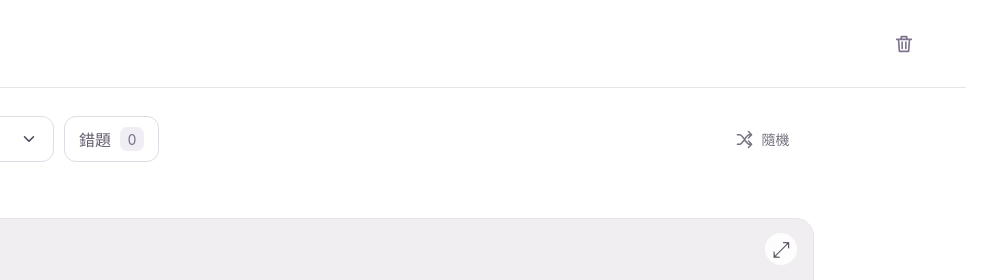
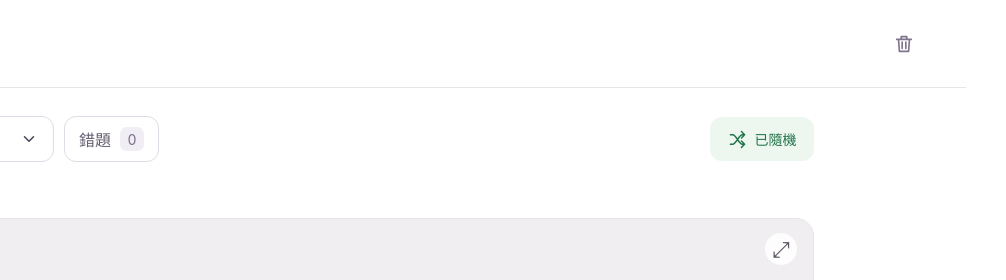
Before and after one commit to jedieason/pathology-micro, a website with bundled scripts: page index.html in a window 1280 px wide. Both pictures are taken after a click on the button "隨機". Shown: the top 280 px of the page, 274-1280 px from the left. Built offline with nearby package versions, Linux system fonts and the light colour scheme.

Commit message:
Toggle random ordering and restore original sequence

```diff
--- a/assets/app.js
+++ b/assets/app.js
@@ -105,20 +105,20 @@ lessonMenu.addEventListener('keydown',e=>{
 document.addEventListener('click',e=>{if(!e.target.closest('.lesson-picker'))closeLessonMenu();});
 document.addEventListener('focusin',e=>{if(!e.target.closest('.lesson-picker'))closeLessonMenu();});
 $('#wrong-only').onclick=()=>{wrongOnly=!wrongOnly;$('#wrong-only').setAttribute('aria-pressed',String(wrongOnly));selectList();};
-let shuffleFeedbackTimer;
+let shuffled=false;
 $('#shuffle').onclick=()=>{
-  clearTimeout(shuffleFeedbackTimer);
-  const eligible=order.filter(id=>{const c=bank.find(c=>c.id===id);return (lesson==='all'||String(c.lesson)===lesson)&&(!wrongOnly||isWrong(c));});
-  if(eligible.length>1){
-    for(let i=eligible.length-1;i>0;i--){const j=Math.floor(Math.random()*(i+1));[eligible[i],eligible[j]]=[eligible[j],eligible[i]];}
-    // Always show a different first case so the action has a visible result.
-    if(eligible[0]===currentId)[eligible[0],eligible[1]]=[eligible[1],eligible[0]];
-    const included=new Set(eligible);let i=0;order=order.map(id=>included.has(id)?eligible[i++]:id);
-    selectList(null);
+  shuffled=!shuffled;
+  order=bank.map(c=>c.id);
+  if(shuffled){
+    for(let i=order.length-1;i>0;i--){const j=Math.floor(Math.random()*(i+1));[order[i],order[j]]=[order[j],order[i]];}
+    const eligible=order.filter(id=>{const c=bank.find(c=>c.id===id);return (lesson==='all'||String(c.lesson)===lesson)&&(!wrongOnly||isWrong(c));});
+    if(eligible.length>1&&eligible[0]===currentId){const a=order.indexOf(eligible[0]),b=order.indexOf(eligible[1]);[order[a],order[b]]=[order[b],order[a]];}
   }
-  $('#shuffle-label').textContent=eligible.length>1?'已打亂':eligible.length===1?'只有一題':'沒有題目';
-  $('#shuffle').classList.add('shuffle-done');
-  shuffleFeedbackTimer=setTimeout(()=>{$('#shuffle-label').textContent='隨機';$('#shuffle').classList.remove('shuffle-done');},2200);
+  $('#shuffle-label').textContent=shuffled?'已隨機':'隨機';
+  $('#shuffle').classList.toggle('shuffle-done',shuffled);
+  $('#shuffle').setAttribute('aria-pressed',String(shuffled));
+  $('#shuffle').title=shuffled?'恢復原始順序':'隨機排序';
+  selectList(null);
 };
 function moveCase(delta){
   // Keep an active wrong-question round stable while corrections are being entered.
--- a/index.html
+++ b/index.html
@@ -13,7 +13,7 @@
 <body>
   <header class="header"><a class="brand" href="./" aria-label="Micro 首頁"><span class="brand-icon" aria-hidden="true">m</span>micro<span class="brand-dot">.</span></a><button id="reset" class="text-button" aria-label="重設紀錄" title="重設紀錄"><svg viewBox="0 0 24 24" aria-hidden="true"><path d="M4 7h16M9 7V4h6v3M6 7l1 13h10l1-13M10 10v7m4-7v7"/></svg></button><span id="saved" class="saved" role="status"></span></header>
   <main>
-    <div class="toolbar"><div class="filters"><div class="lesson-picker"><button id="lesson-trigger" type="button" aria-haspopup="menu" aria-expanded="false" aria-controls="lesson-menu"><span id="lesson-label">全部教材</span><svg aria-hidden="true" viewBox="0 0 20 20"><path d="m5 7.5 5 5 5-5"/></svg></button><div id="lesson-menu" role="menu" aria-label="選擇教材" hidden></div><select id="lesson" aria-label="教材" hidden><option value="all">全部教材</option><option value="1">Cell injury · 01</option><option value="2">Cell injury · 02</option></select></div><button id="wrong-only" class="chip" aria-pressed="false" aria-label="只看錯題" title="只看錯題">錯題<span id="wrong-count">0</span></button></div><button id="shuffle" class="text-button" aria-label="隨機排序" title="隨機排序"><svg viewBox="0 0 24 24" aria-hidden="true"><path d="M3 6h3c4 0 8 12 12 12h3m-4-4 4 4-4 4M3 18h3c2 0 4-3 6-6s4-6 6-6h3m-4-4 4 4-4 4"/></svg><span id="shuffle-label" role="status" aria-live="polite">隨機</span></button></div>
+    <div class="toolbar"><div class="filters"><div class="lesson-picker"><button id="lesson-trigger" type="button" aria-haspopup="menu" aria-expanded="false" aria-controls="lesson-menu"><span id="lesson-label">全部教材</span><svg aria-hidden="true" viewBox="0 0 20 20"><path d="m5 7.5 5 5 5-5"/></svg></button><div id="lesson-menu" role="menu" aria-label="選擇教材" hidden></div><select id="lesson" aria-label="教材" hidden><option value="all">全部教材</option><option value="1">Cell injury · 01</option><option value="2">Cell injury · 02</option></select></div><button id="wrong-only" class="chip" aria-pressed="false" aria-label="只看錯題" title="只看錯題">錯題<span id="wrong-count">0</span></button></div><button id="shuffle" class="text-button" aria-pressed="false" aria-label="隨機排序" title="隨機排序"><svg viewBox="0 0 24 24" aria-hidden="true"><path d="M3 6h3c4 0 8 12 12 12h3m-4-4 4 4-4 4M3 18h3c2 0 4-3 6-6s4-6 6-6h3m-4-4 4 4-4 4"/></svg><span id="shuffle-label" role="status" aria-live="polite">隨機</span></button></div>
     <section id="exercise" aria-label="切片題目" hidden>
       <div class="case-meta"><span id="case-number"></span><span id="case-state"></span></div>
       <section class="viewer" aria-label="同一病例的切片照片" tabindex="0">
```
Also changed, not shown: AGENTS.md (+1 -0 lines).
